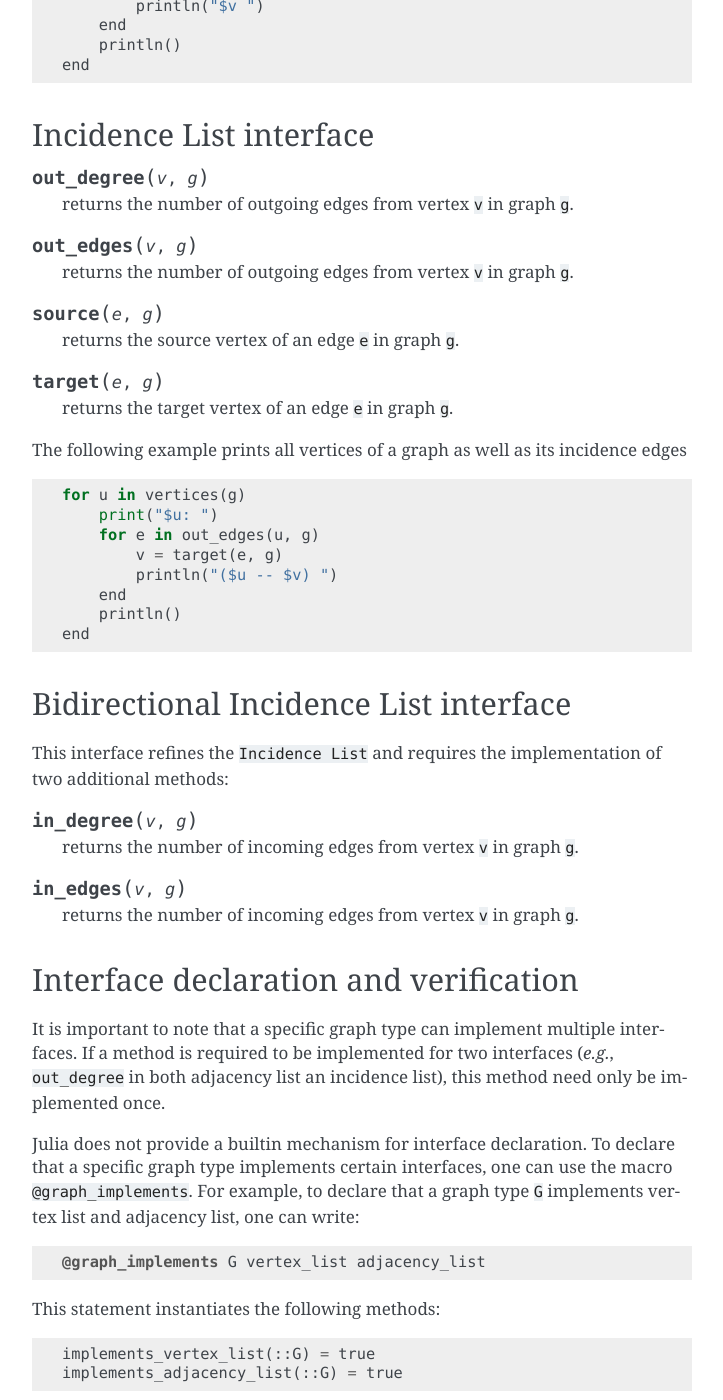
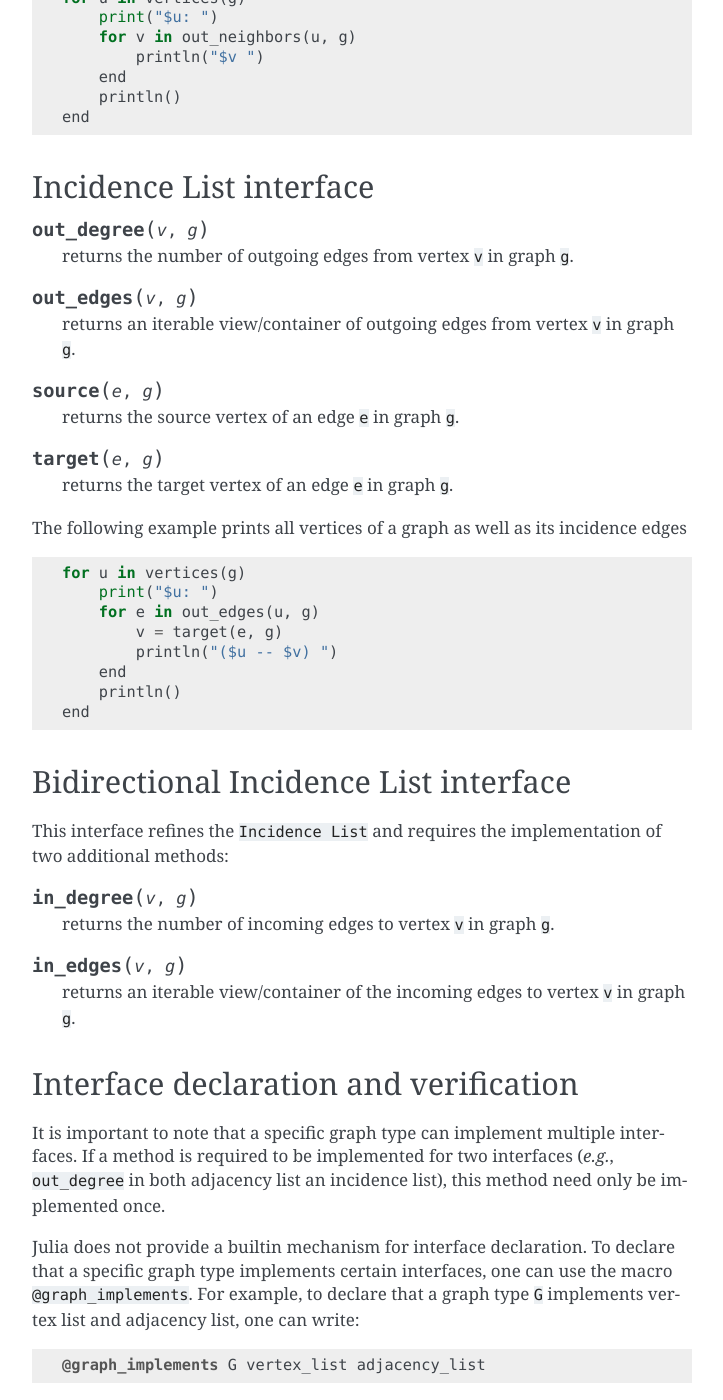
Before and after one commit to JuliaGraphs/Graphs.jl, a Sphinx documentation site: the page built from doc/source/interface.rst, in a window 1280 px wide and 1400 px high, scrolled down 1857 px. Shown: the whole window, without its empty margins (388-1111 px from the left). Built offline with Sphinx 7.4.7, drawn with Linux system fonts in a browser that asks for light colours; formulas are drawn with MathJax 3; some of the changed text lies outside the part shown.

Commit message:
documentation fixes ref #148

```diff
--- a/doc/source/interface.rst
+++ b/doc/source/interface.rst
@@ -63,14 +63,16 @@ Vertex Map interface
 
 .. py:function:: vertex_index(v, g)
 
-    returns the index of a vertex ``v`` in graph ``g``.
+    returns the index of a vertex ``v`` in graph ``g``. Each vertex
+    must have a unique index between 1 and ``num_vertices``.
 
 Edge Map interface
 ------------------
 
 .. py:function:: edge_index(e, g)
 
-    returns the index of a vertex ``e`` in graph ``g``.
+    returns the index of an edge ``e`` in graph ``g``. Each edge
+    must have a unique index between 1 and ``num_edges``.
 
 
 Adjacency List interface
@@ -106,7 +108,7 @@ Incidence List interface
 
 .. py:function:: out_edges(v, g)
 
-    returns the number of outgoing edges from vertex ``v`` in graph ``g``.
+    returns an iterable view/container of outgoing edges from vertex ``v`` in graph ``g``.
 
 .. py:function:: source(e, g)
 
@@ -138,11 +140,11 @@ This interface refines the ``Incidence List`` and requires the implementation of
 
 .. py:function:: in_degree(v, g)
 
-    returns the number of incoming edges from vertex ``v`` in graph ``g``.
+    returns the number of incoming edges to vertex ``v`` in graph ``g``.
 
 .. py:function:: in_edges(v, g)
 
-    returns the number of incoming edges from vertex ``v`` in graph ``g``.
+    returns an iterable view/container of the incoming edges to vertex ``v`` in graph ``g``.
 
 
 
```
